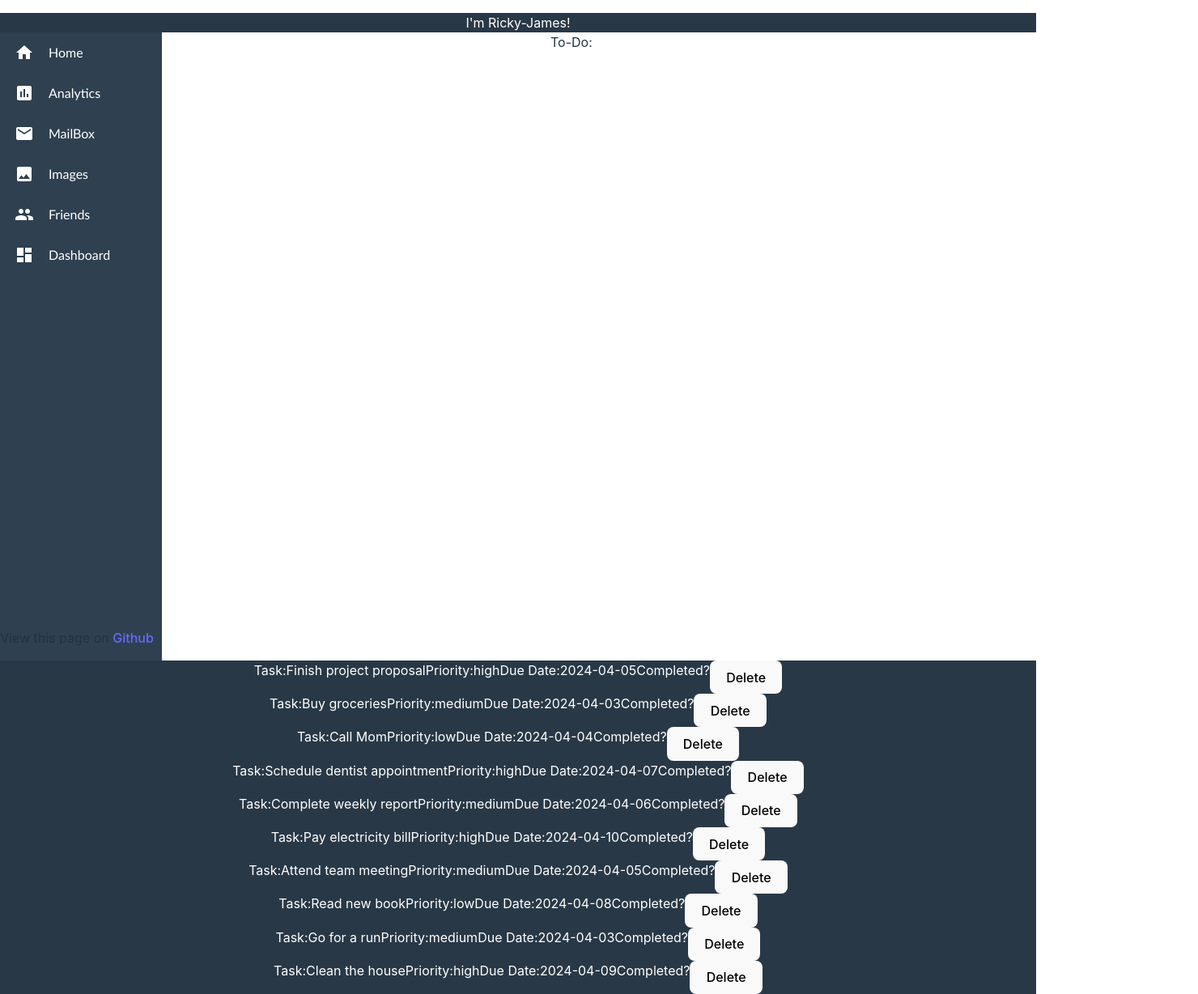
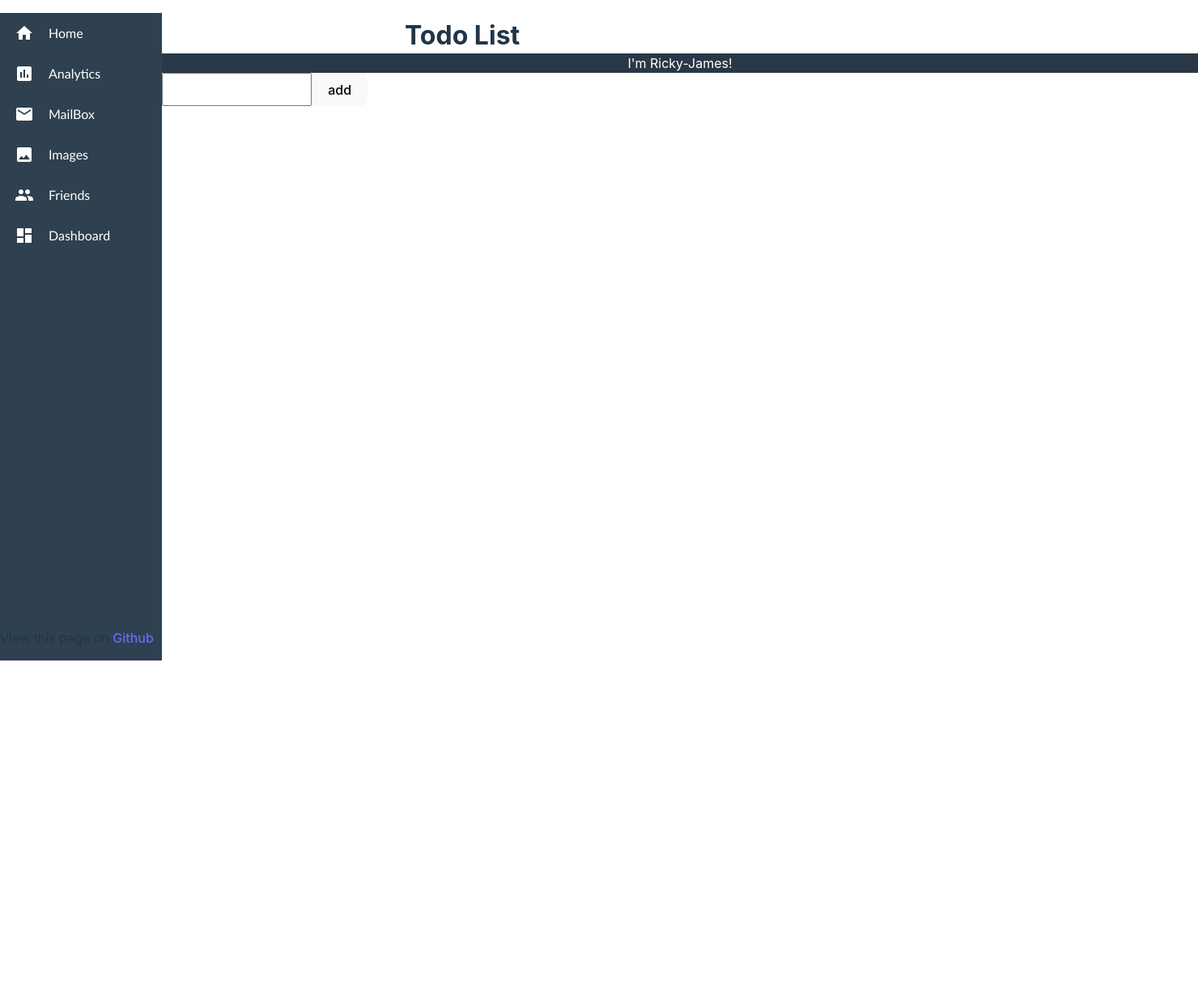
Before and after one commit to jmylesmusic/todo-list, a React (Vite) app: page / in a window 1280 px wide. Shown: the whole page at 81% size, 1480 px wide, since content can reach past the window. After the commit the page ends 816 px from the top, so only its background shows below. Built offline with nearby package versions, Linux system fonts and the light colour scheme.

Commit message:
i added a new list to be adedd and remove next step is to make the screen change on media and the sidebar hide

```diff
--- a/src/App.css
+++ b/src/App.css
@@ -9,12 +9,6 @@
   margin: 0;
   padding: 0;
 }
-
-/* .navbar {
-  display: flex;
-  justify-content: flex-end;
-  flex-direction: row;
-} */
 .sidebar {
   top: 0;
   left: 0;
@@ -91,3 +85,19 @@
 .read-the-docs {
   color: #888;
 }
+.todosearch {
+  display: flex;
+  float: right;
+  position: absolute;
+  left: 200px;
+  top: 90px;
+}
+.todoadded {
+  position: absolute;
+  display: block;
+  left: 200px;
+  top: 120px;
+  color: #2f4050;
+  width: fit-content;
+  flex-direction: row-reverse;
+}
--- a/src/App.jsx
+++ b/src/App.jsx
@@ -6,11 +6,48 @@
 import Sidebar from "./components/Sidebar.jsx";
 
 function App() {
+  const [list, setList] = useState([]);
+  const [input, setInput] = useState("");
+  const addTodo = (todo) => {
+    const newTodo = {
+      id: Math.random(),
+      todo: todo,
+    };
+    setList([...list, newTodo]);
+
+    setInput("");
+  };
+
+  const deleteTodo = (id) => {
+    const newList = list.filter((todo) => todo.id !== id);
+
+    setList(newList);
+  };
   // return
   return (
     <div>
+      <h1>Todo List</h1>
+      <div className="todosearch">
+        <input
+          type="text"
+          value={input}
+          onChange={(e) => setInput(e.target.value)}
+        />
+        <button onClick={() => addTodo(input)}>add</button>
+      </div>
+
+      <div className="todoadded">
+        <ul>
+          {list.map((todo) => (
+            <li key={todo.id}>
+              {todo.todo}
+              <button onClick={() => deleteTodo(todo.id)}>&times;</button>
+            </li>
+          ))}
+        </ul>
+      </div>
+
       <Navbar />
-      <div className="doing">To-Do:</div>
       <Sidebar />
       <Body />
       <Footer />
--- a/src/components/Body.jsx
+++ b/src/components/Body.jsx
@@ -2,40 +2,42 @@
 import toDoListItems from "../assets/todolist-items.json";
 
 function Body() {
-  const [task, setTask] = useState(toDoListItems);
-  const deleteTask = (itemId) => {
-    const copy = JSON.parse(JSON.stringify(task));
-    const filteredTasks = copy.filter((theitem) => {
-      return theitem.id !== itemId;
-    });
-    setTask(filteredTasks);
-  };
-  return (
-    <div>
-      {task.map((task) => {
-        return (
-          <div key={task.id} className="info-table">
-            <div className="navbar">
-              <div id="navbar-item"></div>
-              <div id="navbar-item">Task:</div>
-              <div>{task.item}</div>
-              <div id="navbar-item">Priority:</div>
-              <div>{task.priority}</div>
-              <div id="navbar-item">Due Date:</div>
-              <div>{task.due_date}</div>
-              <div id="navbar-item">Completed?</div>
-              <button
-                onClick={() => deleteTask(task.id)}
-                className="btn-delete"
-              >
-                Delete
-              </button>
-            </div>
-          </div>
-        );
-      })}
-    </div>
-  );
+  // const [task, setTask] = useState(toDoListItems);
+  // const deleteTask = (itemId) => {
+  //   const copy = JSON.parse(JSON.stringify(task));
+  //   const filteredTasks = copy.filter((theitem) => {
+  //     return theitem.id !== itemId;
+  //   });
+  //   setTask(filteredTasks);
+  // };
+  // return (
+  //   <div className="container">
+  //     {task.map((task) => {
+  //       return (
+  //         <div key={task.id} className="info-table">
+  //           <div className="list-heading-ctn">
+  //             <div id="navbar-item"></div>
+  //             <div id="navbar-item">Task:</div>
+  //             <div id="navbar-item">Priority:</div>
+  //             <div id="navbar-item">Due Date:</div>
+  //             <div id="navbar-item">Completed?</div>
+  //           </div>
+  //           <div className="list-item-ctn">
+  //             <div>{task.item}</div>
+  //             <div>{task.priority}</div>
+  //             <div>{task.due_date}</div>
+  //             <button
+  //               onClick={() => deleteTask(task.id)}
+  //               className="btn-delete"
+  //             >
+  //               Delete
+  //             </button>
+  //           </div>
+  //         </div>
+  //       );
+  //     })}
+  //   </div>
+  // );
 }
 
 export default Body;
--- a/src/index.css
+++ b/src/index.css
@@ -28,18 +28,27 @@
 }
 
 h1 {
-  font-size: 3.2em;
+  font-size: 2rem;
   line-height: 1.1;
+  position: absolute;
+  display: flex;
+  justify-content: center;
+  align-items: center;
+  left: 500px;
+  top: 5px;
 }
 .navbar {
-  width: 100%;
+  width: 100vw;
   background-color: #293846;
   color: white;
   display: flex;
-  margin-top: 0;
+  margin-top: 50px;
   flex-direction: row;
   justify-content: center;
-  float: right;
+  /* float: right; */
+  position: absolute;
+  left: 200px;
+  align-items: center;
 }
 .doing {
   float: right;
@@ -63,8 +72,10 @@
 
 .list-heading-ctn {
   display: flex;
-  flex-direction: row;
-  justify-content: space-evenly;
+  flex-direction: column;
+  justify-content: stretch;
+  background-color: blue;
+  margin-left: 0;
 }
 .list-item-ctn {
   display: flex;
```
